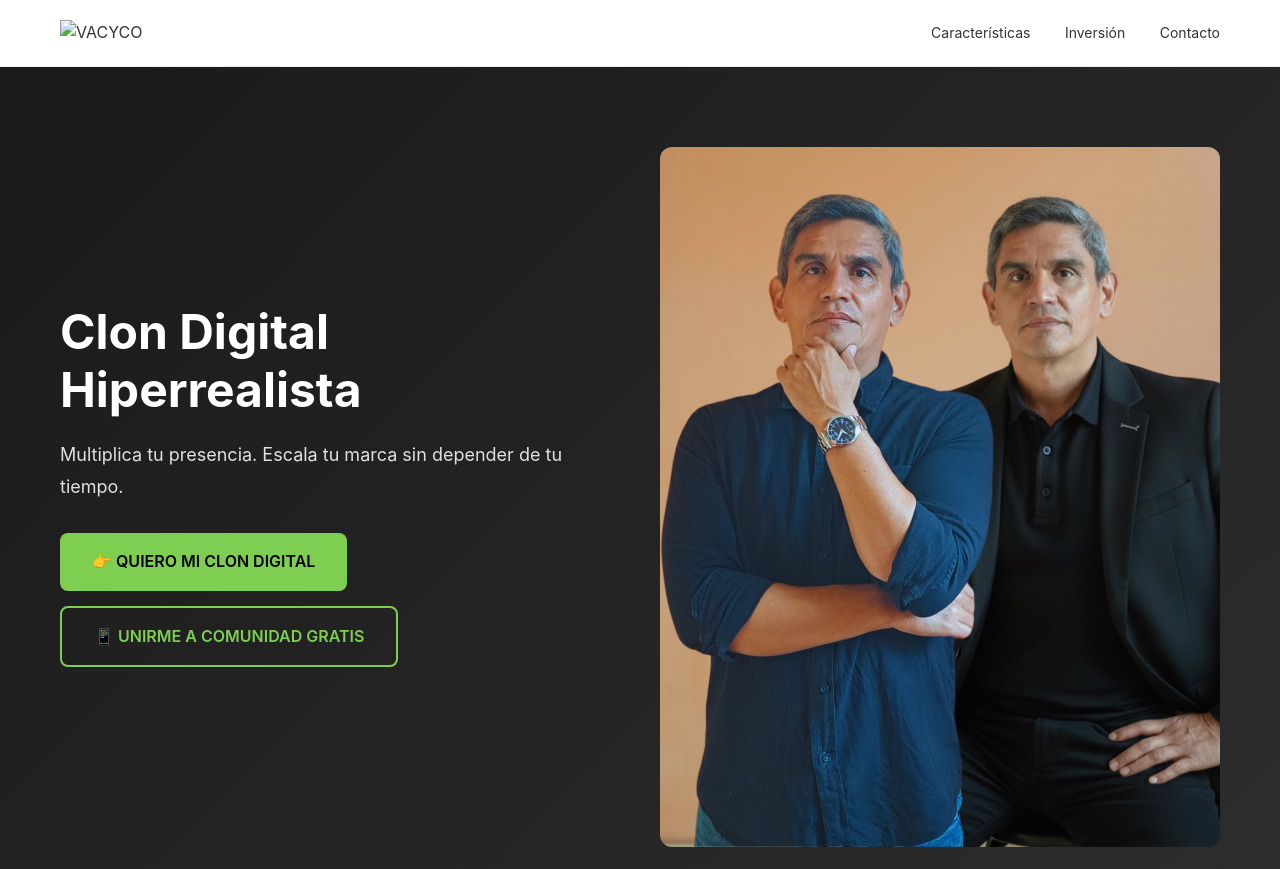
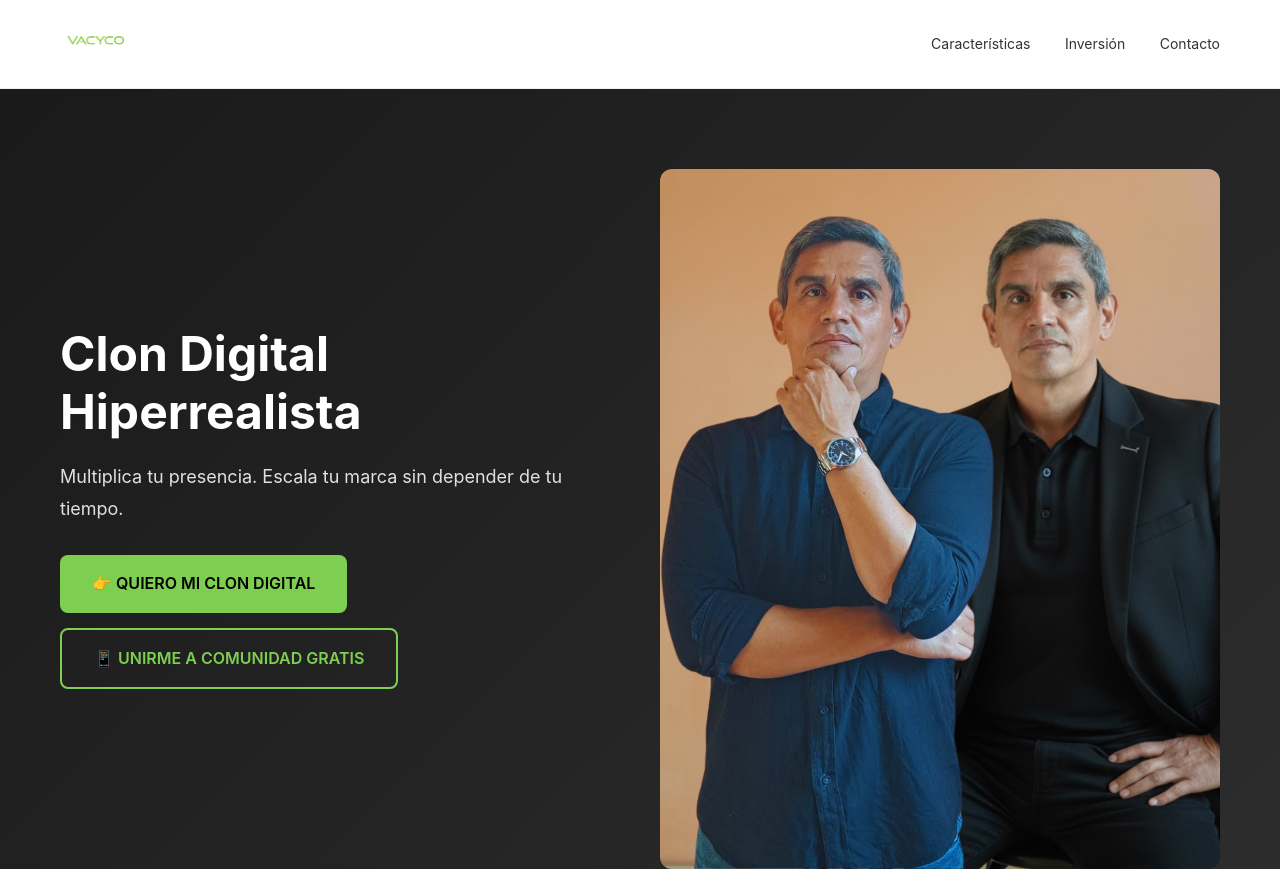
Before and after one commit to alexisveramorales2-cloud/CLON-VACYCO-V2, a plain HTML site: page index.html in a window 1280 px wide. Shown: the top 869 px of the page. Drawn offline with Linux system fonts and the light colour scheme.

Commit message:
Update logo image source in index.html

```diff
--- a/index.html
+++ b/index.html
@@ -666,7 +666,7 @@
         <div class="container">
             <div class="header-content">
                 <div class="logo">
-                    <img src="./IMAGENES/Imagen-corp_.png" alt="VACYCO">
+                    <img src="./IMAGENES/Imagen-corp.png" alt="VACYCO">
                 </div>
                 <nav>
                     <a href="#characteristics">Características</a>
```
